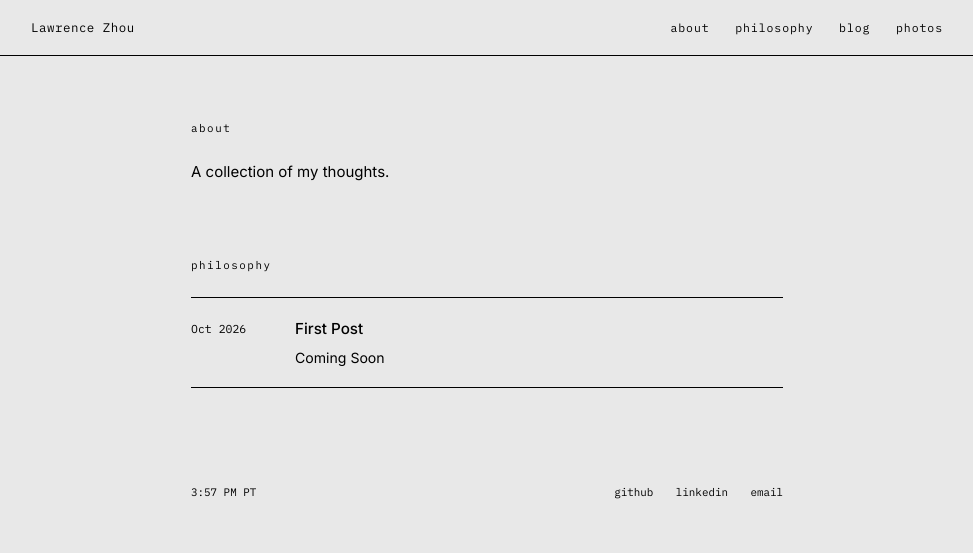
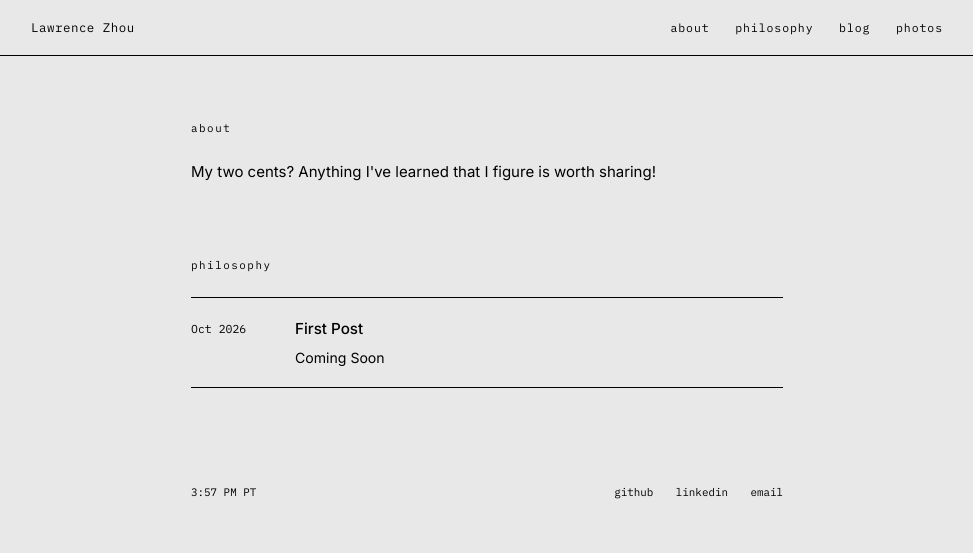
Before and after one commit to lorizhou1/lorizhou1.github.io, a plain HTML site: page philosophy.html in a window 1280 px wide. Shown: the whole page, without its empty margins (153-1126 px from the left). Drawn offline with Linux system fonts and the light colour scheme.

Commit message:
Update about section text in philosophy.html

```diff
--- a/philosophy.html
+++ b/philosophy.html
@@ -29,7 +29,7 @@
     <section class="reveal">
       <div class="label"><span>about</span></div>
       <div class="prose">
-        <p>A collection of my thoughts.</p>
+        <p>My two cents? Anything I've learned that I figure is worth sharing!</p>
         <p></p>
       </div>
     </section>
```
